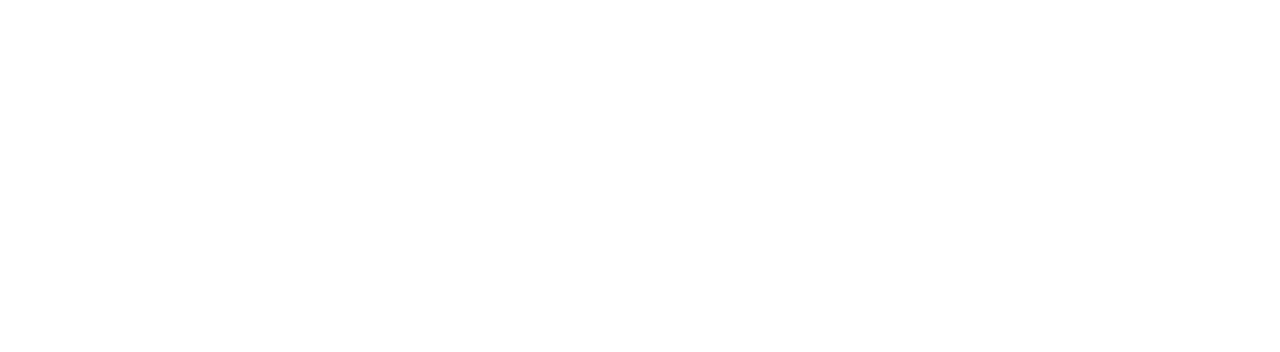
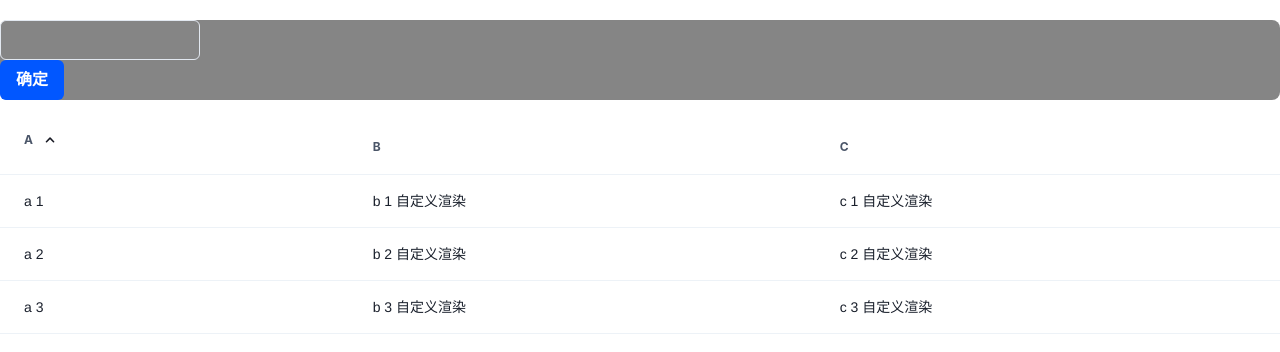
Before and after one commit to Yythom/react-admin, a React (Create React App) app: page / in a window 1280 px wide. Before the commit this address had no page. Shown: the top 352 px of the page. Built offline with nearby package versions, Linux system fonts and the light colour scheme.

Commit message:
初始化table

```diff
--- /dev/null
+++ b/src/components/fromTable/index.tsx
@@ -0,0 +1,97 @@
+import { Box, Flex, Table, TableContainer, Tbody, Td, Th, Thead, Tr } from '@chakra-ui/react'
+import { useFormContext, useWatch } from '../../components';
+import { ArrowIcon } from '../icon'
+import { FormTableInterface } from './type'
+
+export * from './type'
+
+export const FormTable = ({ data, column }: FormTableInterface) => {
+    return (
+        <TableContainer>
+            <Table>
+                <Thead>
+                    <Tr>
+                        {
+                            column.map(column => {
+                                return (
+                                    <Th key={column.dataIndex as any}>
+                                        <FormTableHead column={column} />
+                                    </Th>
+                                )
+                            })
+                        }
+                    </Tr>
+                </Thead>
+                <Tbody>
+                    {
+                        data.map((record, index) => {
+                            return (
+                                <Tr key={index}>
+                                    {
+                                        column.map(column => {
+                                            if (column.render) {
+                                                return (
+                                                    <Td key={column.dataIndex as any}>
+                                                        {column.render(record[column.dataIndex], record)}
+                                                    </Td>
+                                                )
+                                            }
+                                            return (
+                                                <Td key={column.dataIndex as any}>
+                                                    {record[column.dataIndex]}
+                                                </Td>
+                                            )
+                                        })
+                                    }
+                                </Tr>
+                            )
+                        })
+                    }
+                </Tbody>
+            </Table>
+        </TableContainer >
+    )
+}
+
+const FormTableHead = ({ column }: any) => {
+    const sort = useWatch({ name: column.dataIndex, disabled: !column.sort })
+    const { handleSubmit, setValue } = useFormContext<any>()
+
+    return (
+        <Flex>
+            {column.title}
+            {
+                column.sort &&
+                <Box
+                    ml='8px'
+                    cursor='pointer'
+                    onClick={() => {
+                        const name = column.dataIndex as any
+                        switch (sort) {
+                            case 'asc':
+                                setValue(name, '')
+                                break;
+                            case 'desc':
+                                setValue(name, 'asc')
+                                break;
+                            case '':
+                                setValue(name, 'desc')
+                                break;
+                            default:
+                                break;
+                        }
+                    }}
+                >
+                    <Flex flexDirection='column' minH='30px' w='40px'>
+
+                        {
+                            sort === '' ? <><ArrowIcon direction='top' /><ArrowIcon direction='bottom' /></> :
+                                sort === 'desc' ? <ArrowIcon direction='bottom' /> : <ArrowIcon direction='top' />
+
+                        }
+                    </Flex>
+                </Box>
+            }
+        </Flex>
+    )
+}
--- /dev/null
+++ b/src/components/fromTable/type.ts
@@ -0,0 +1,9 @@
+export interface FormTableInterface<T extends any[] = any[]> {
+    data: T,
+    column: {
+        title: string
+        dataIndex: keyof T[0]
+        sort?: 'desc' | 'asc'
+        render?: (data: any, record: any,) => JSX.Element | React.ReactNode
+    }[]
+}
--- /dev/null
+++ b/src/components/icon/index.tsx
@@ -0,0 +1,52 @@
+import { Icon, IconProps } from "@chakra-ui/react"
+
+type Direction = 'top' | 'left' | 'right' | 'bottom'
+
+interface ArrowIconProps extends IconProps {
+    /**
+     * 箭头方向
+     * @default bottom
+     */
+    direction?: Direction;
+
+    /**
+     * 颜色
+     * @default gray.900
+     */
+    color?: string;
+
+    /**
+     *
+     * @default common
+     */
+    transitionProperty?: string;
+
+    /**
+     *
+     * @default normal
+     */
+    transitionDuration?: string;
+}
+
+type DirectionMap = Record<Direction, number>
+const directionMap: DirectionMap = {
+    left: 90,
+    right: 270,
+    top: 180,
+    bottom: 0,
+}
+export const ArrowIcon = ({ direction = 'bottom', ...args }: ArrowIconProps) => {
+    return (
+        <Icon width="16px" height="16px" viewBox="0 0 16 16" color="gray.900" transitionProperty="common" transitionDuration="normal" transform={`rotateZ(${directionMap[direction]}deg)`} {...args}>
+            <g fill="none" fillRule="evenodd">
+                <path fill="none" d="M16 0v16H0V0z" />
+                <path fill="none" d="M16 0v16H0V0z" />
+                <path
+                    d="M8.53 10.401a.8.8 0 0 1-1.055.067l-.076-.067-3.535-3.535A.8.8 0 0 1 4.92 5.668l.075.066 2.97 2.97 2.97-2.97a.8.8 0 0 1 1.056-.066l.075.066a.8.8 0 0 1 .067 1.056l-.067.076L8.531 10.4Z"
+                    fill="currentColor"
+                    fillRule="nonzero"
+                />
+            </g>
+        </Icon>
+    )
+}
--- a/src/components/index.ts
+++ b/src/components/index.ts
@@ -2,3 +2,6 @@
 export * from './cssReset'
 export * from './hookForm'
 export * from './viewPort'
+export * from './fromTable'
+export * from './icon'
+export * from './fromTable'
--- a/src/routes/index.tsx
+++ b/src/routes/index.tsx
@@ -1,8 +1,13 @@
 import { RouteObject, useRoutes } from "react-router-dom"
 import Home from "./home"
+import Index from "./test"
 import Login from "./login"
 
 const routes: RouteObject[] = [
+    {
+        path: '/',
+        element: <Index />
+    },
     {
         path: '/home',
         element: <Home />
--- /dev/null
+++ b/src/routes/test/index.tsx
@@ -0,0 +1,90 @@
+import { Box, Button, Input, } from '@chakra-ui/react';
+import React, { useMemo } from 'react';
+import { Form, FormControl, FormError, FormField, FormTable, FormTableInterface, useForm, } from '../../components';
+
+
+// 自己定义search的东西
+interface IForm {
+    search: string
+    a: any
+}
+
+// 后端数据
+const data = [
+    {
+        a: "a 1",
+        b: "b 1",
+        c: "c 1",
+    },
+    {
+        a: "a 2",
+        b: "b 2",
+        c: "c 2",
+    },
+    {
+        a: "a 3",
+        b: "b 3",
+        c: "c 3",
+    },
+]
+type DataType = typeof data
+
+const Index = () => {
+    const form = useForm<IForm>({
+        mode: 'onChange',
+        defaultValues: {
+            a: 'asc',
+        },
+    })
+
+    const column: FormTableInterface<DataType>['column'] = useMemo(() => {
+        return [
+            {
+                title: "A",
+                dataIndex: 'a',
+                sort: 'asc',
+                // render: (data, record) => <Td>{data}</Td>
+            },
+            {
+                title: "B",
+                dataIndex: 'b',
+                render: (data, record) => <>{data} 自定义渲染</>
+            },
+            {
+                title: "C",
+                dataIndex: 'c',
+                render: (data, record) => <>{data} 自定义渲染</>
+            }
+        ]
+    }, [])
+    const { handleSubmit, watch } = form
+    const sort = watch('a')
+    console.log(sort);
+
+    const onSubmit = (data: unknown) => console.log(data)
+
+    return (
+        <>
+            <Form form={form}>
+                <Box w="100%" m='20px 0' bg='blackAlpha.600' borderRadius="8px">
+                    <FormControl name="search">
+                        <FormField>
+                            <Input w="200px" />
+                        </FormField>
+                        <FormError />
+                    </FormControl>
+                    <Button onClick={handleSubmit(onSubmit)}>
+                        确定
+                    </Button>
+                </Box>
+                <FormTable
+                    data={data}
+                    column={column}
+                />
+            </Form>
+        </>
+
+    )
+}
+
+export default Index;
```
Also changed, not shown: public/logo512.png (deleted), public/manifest.json.
